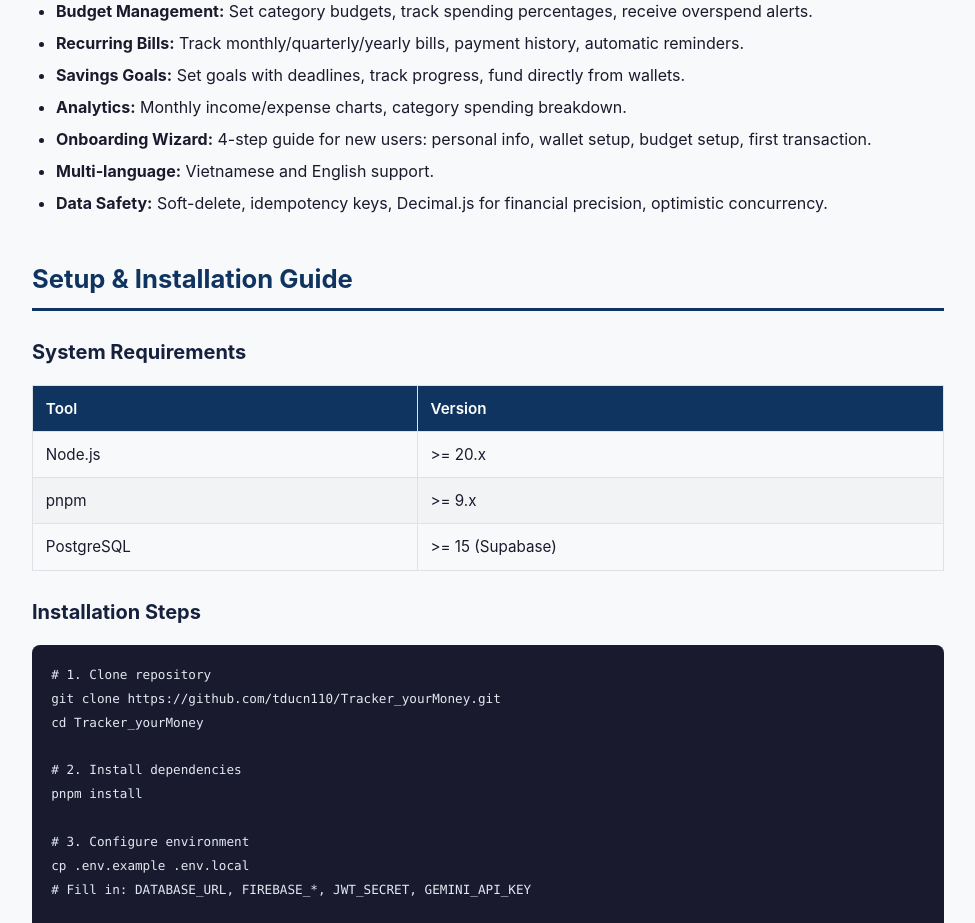
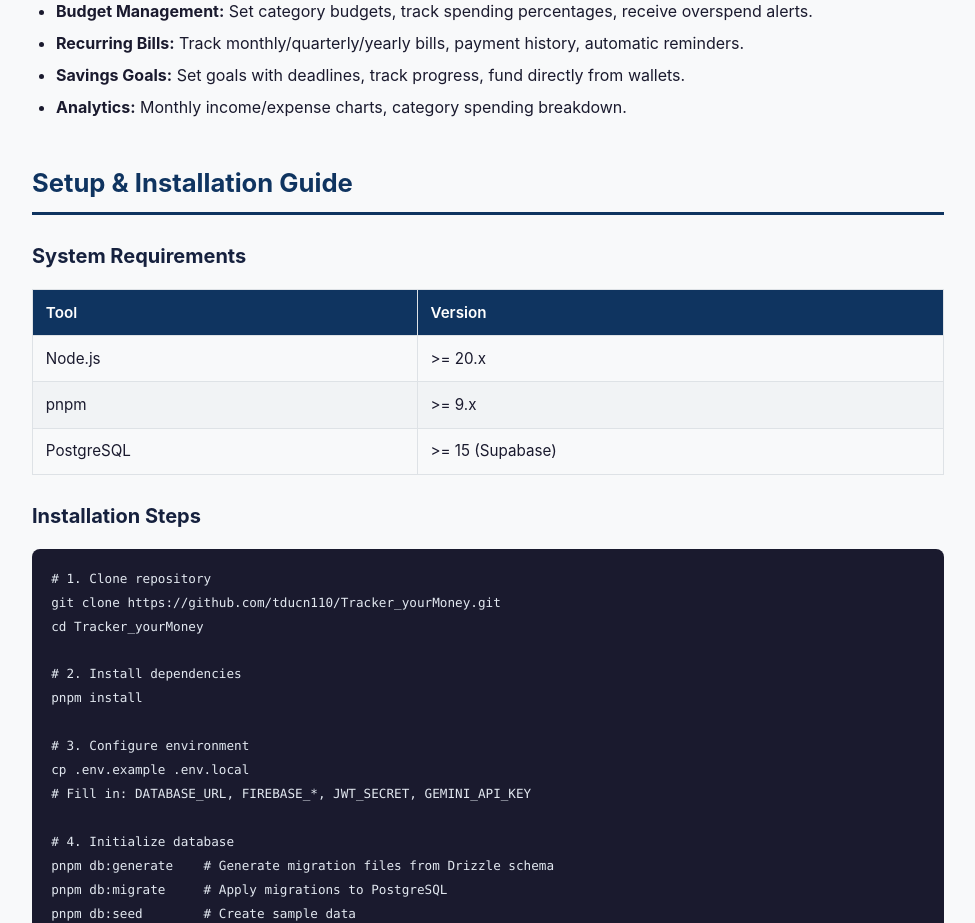
Before and after one commit to kiet00394-collab/Final-Report, a Next.js app: page / in a window 1280 px wide. Shown: the part 1820-2743 px from the top of the page, without its empty margins (152-1127 px from the left). Built offline with nearby package versions, Linux system fonts and the light colour scheme.

Commit message:
chore: remove Onboarding, Multi-language, Data Safety from Key Features

```diff
--- a/pages/index.js
+++ b/pages/index.js
@@ -76,9 +76,7 @@ export default function Home() {
           <li><strong>Recurring Bills:</strong> Track monthly/quarterly/yearly bills, payment history, automatic reminders.</li>
           <li><strong>Savings Goals:</strong> Set goals with deadlines, track progress, fund directly from wallets.</li>
           <li><strong>Analytics:</strong> Monthly income/expense charts, category spending breakdown.</li>
-          <li><strong>Onboarding Wizard:</strong> 4-step guide for new users: personal info, wallet setup, budget setup, first transaction.</li>
-          <li><strong>Multi-language:</strong> Vietnamese and English support.</li>
-          <li><strong>Data Safety:</strong> Soft-delete, idempotency keys, Decimal.js for financial precision, optimistic concurrency.</li>
+
         </ul>
 
         {/* ── SETUP GUIDE ── */}
```
